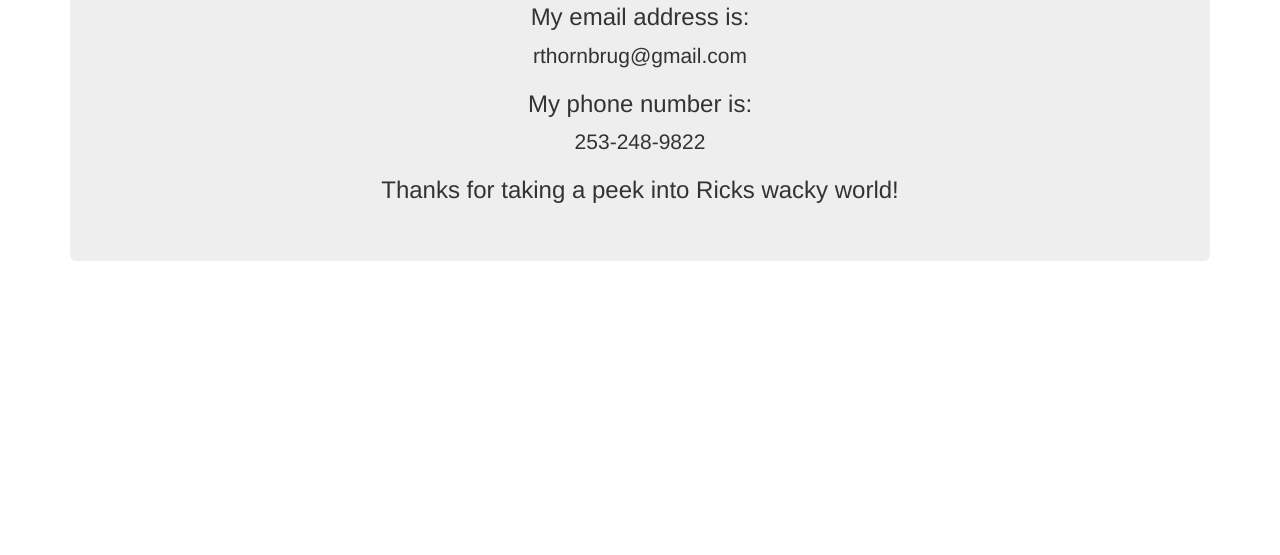
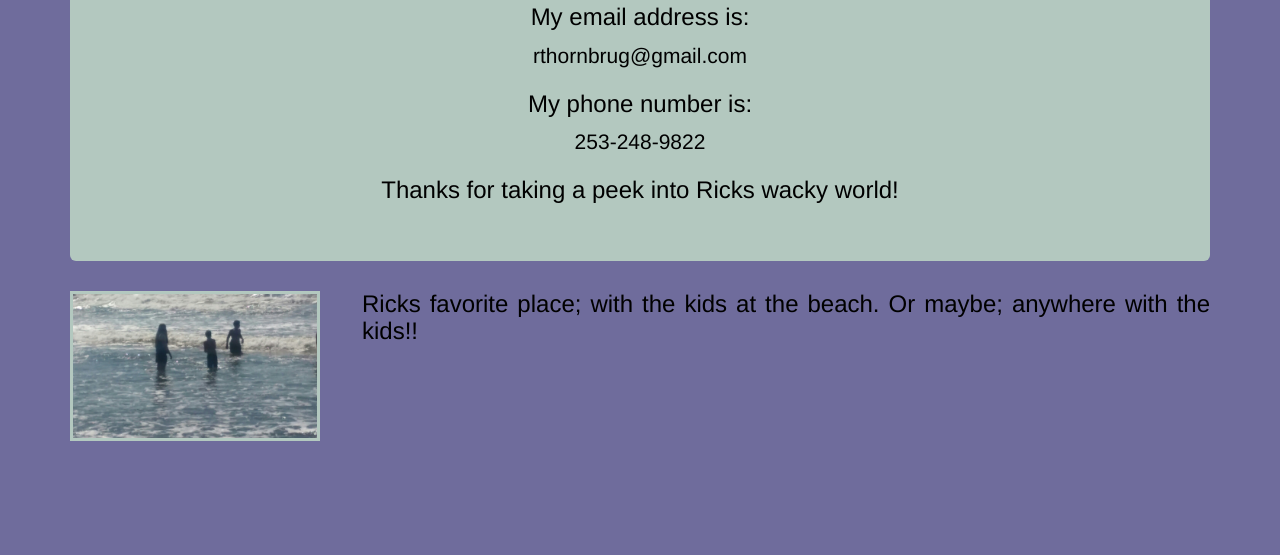
Before and after one commit to Rick1970/biowebsite, a plain HTML site: page contactme.html in a window 1280 px wide. Shown: the part 245-800 px from the top of the page. Drawn offline with nearby package versions, Linux system fonts and the light colour scheme.

Commit message:
added styling revisions to custom css stylesheet

```diff
--- a/contactme.html
+++ b/contactme.html
@@ -31,6 +31,10 @@
         <p>253-248-9822</p>
         <h3>Thanks for taking a peek into Ricks wacky world!</h3>
       </div>
+        <img  class="float" src="images/beach1.jpg" alt="kids at the beach" width="250px" height="150px">
+        <div class="space">
+          <h3>Ricks favorite place; with the kids at the beach.  Or maybe; anywhere with the kids!!</h3>
+        </div>
       <script src="https://maxcdn.bootstrapcdn.com/bootstrap/3.3.6/js/bootstrap.min.js" integrity="sha384-0mSbJDEHialfmuBBQP6A4Qrprq5OVfW37PRR3j5ELqxss1yVqOtnepnHVP9aJ7xS" crossorigin="anonymous"></script>
     </div>
   </body>
--- a/css/stylesheet.css
+++ b/css/stylesheet.css
@@ -4,4 +4,21 @@
 
 .jumbotron {
   text-align: center;
+  background-color: #b3c8bf;
+  color: black;
 }
+
+body {
+  background-color: #6f6c9c;
+  color: black;
+}
+
+.float {
+  float: left;
+  border: 3px solid #b3c8bf;
+  margin-right: 3em;
+}
+
+.space {
+  text-align: justify;
+}
```
Also changed, not shown: images/beach1.jpg (added).
